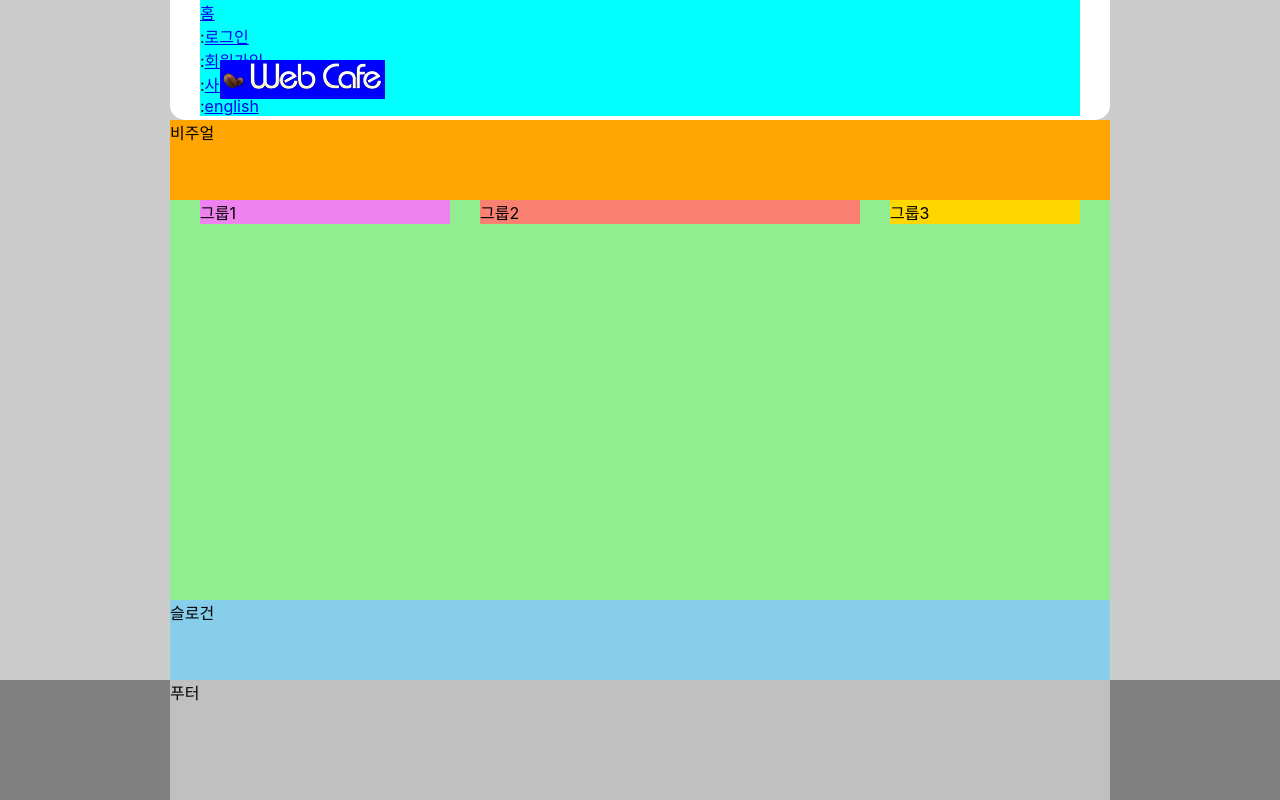
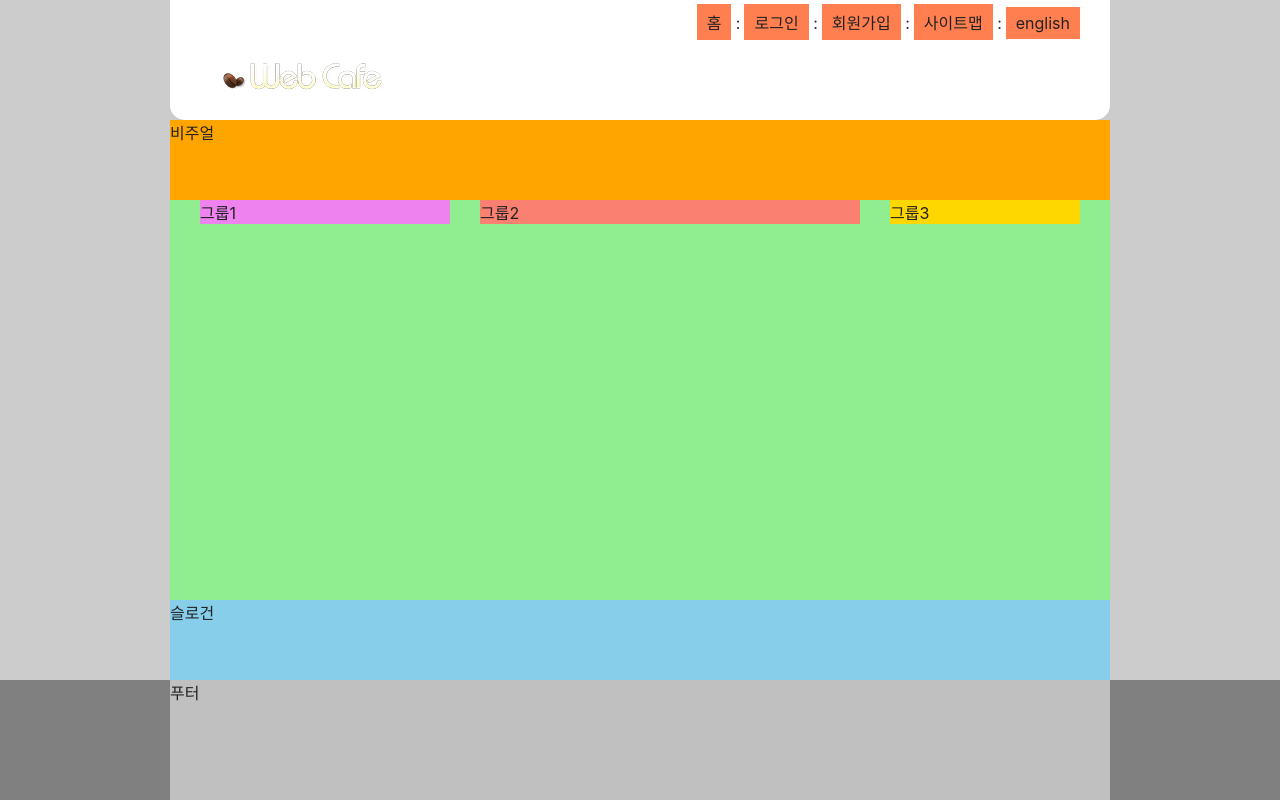
Before and after one commit to ssuho/HTML5, a plain HTML site: page index.html in a window 1280 px wide. Drawn offline with Linux system fonts and the light colour scheme; a web font is replaced by a local one.

Commit message:
텍스트 링크 모음 일부 디자인

```diff
--- a/styles/style.css
+++ b/styles/style.css
@@ -6,8 +6,15 @@
   box-sizing: border-box;
 }
 
+/* 링크 스타일 */
+a {
+  color: inherit;
+  text-decoration: none;
+}
+
 /* 본문 스타일 */
 body {
+  color: #222;
   background-color: #ccc;
   font-family: "Pretendard Variable", Pretendard, -apple-system, BlinkMacSystemFont, system-ui, Roboto, "Helvetica Neue", "Segoe UI", "Apple SD Gothic Neo", "Noto Sans KR", "Malgun Gothic", "Apple Color Emoji", "Segoe UI Emoji", "Segoe UI Symbol", sans-serif;
   font-weight: 400;
@@ -29,7 +36,6 @@
 
 /* 로고 */
 .logo {
-  background-color: blue;
   position: absolute;
   top: 60px;
   left: 50px;
@@ -37,7 +43,24 @@
 
 /* 텍스트 링크 모음 */
 .member {
-  background-color: aqua;
+  /* background-color: aqua; */
+  text-align: right;
+  padding: 4px 0;
+}
+
+.member li {
+  /* background-color: pink; */
+  display: inline-block;
+}
+
+.member a {
+  background-color: coral;
+  padding: 6px 10px;
+  display: inherit;
+}
+
+.divider {
+  margin-right: 4px;
 }
 
 /* 비주얼 */
```
